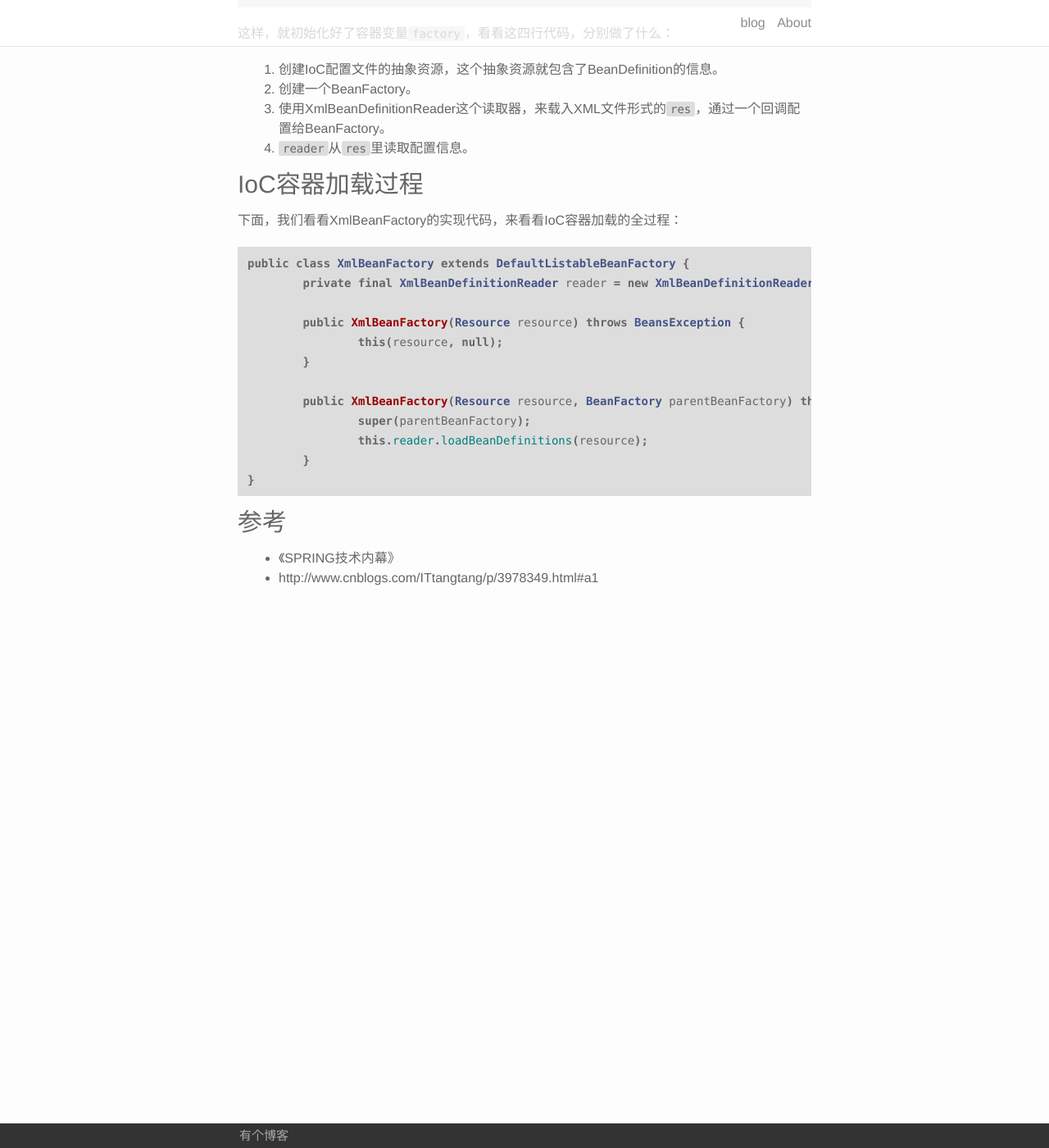
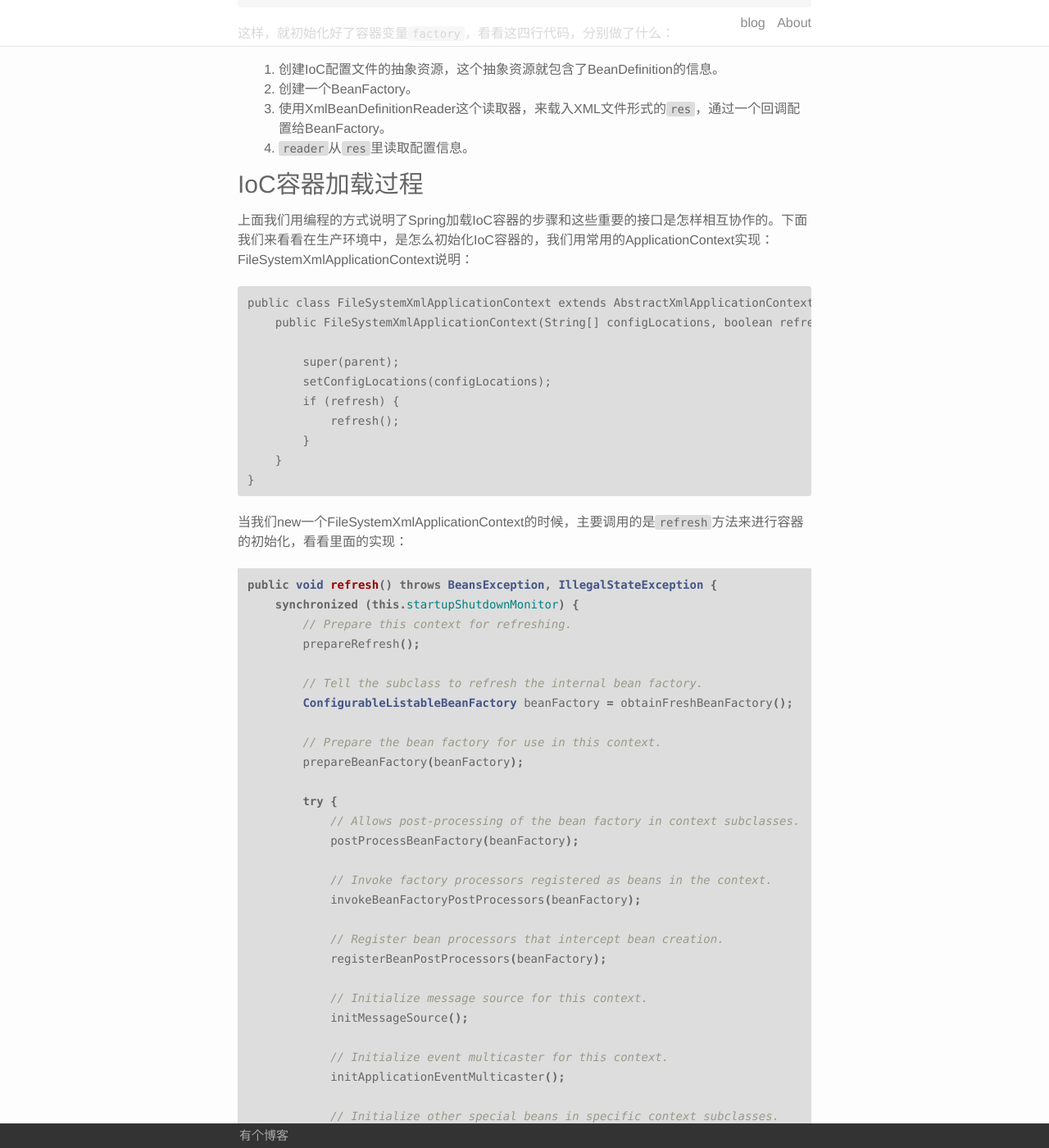
Before and after one commit to afghl/afghl.github.io, a Jekyll site: the page built from _posts/2017-06-11-java-spring-01-ioc.markdown, in a window 1280 px wide and 1400 px high, scrolled down 1729 px. Shown: the whole window at 82% size. Built offline with Jekyll 4.4.1, drawn with Linux system fonts in a browser that asks for light colours; some of the changed text lies outside the part shown.

Commit message:
add refresh methods

```diff
--- a/_posts/2017-06-11-java-spring-01-ioc.markdown
+++ b/_posts/2017-06-11-java-spring-01-ioc.markdown
@@ -66,27 +66,84 @@ reader.loadBeanDefinitions(res);
 3. 使用XmlBeanDefinitionReader这个读取器，来载入XML文件形式的`res`，通过一个回调配置给BeanFactory。
 4. `reader`从`res`里读取配置信息。
 
-
-
 ### IoC容器加载过程
 
-下面，我们看看XmlBeanFactory的实现代码，来看看IoC容器加载的全过程：
+上面我们用编程的方式说明了Spring加载IoC容器的步骤和这些重要的接口是怎样相互协作的。下面我们来看看在生产环境中，是怎么初始化IoC容器的，我们用常用的ApplicationContext实现：FileSystemXmlApplicationContext说明：
 
-~~~ java
-public class XmlBeanFactory extends DefaultListableBeanFactory {
-	private final XmlBeanDefinitionReader reader = new XmlBeanDefinitionReader(this);
+~~~ Java
+public class FileSystemXmlApplicationContext extends AbstractXmlApplicationContext {
+    public FileSystemXmlApplicationContext(String[] configLocations, boolean refresh, ApplicationContext parent) throws BeansException {
 
-	public XmlBeanFactory(Resource resource) throws BeansException {
-		this(resource, null);
-	}
-
-	public XmlBeanFactory(Resource resource, BeanFactory parentBeanFactory) throws BeansException {
-		super(parentBeanFactory);
-		this.reader.loadBeanDefinitions(resource);
-	}
+        super(parent);
+        setConfigLocations(configLocations);
+        if (refresh) {
+            refresh();
+        }
+    }
 }
 ~~~
 
+当我们new一个FileSystemXmlApplicationContext的时候，主要调用的是`refresh`方法来进行容器的初始化，看看里面的实现：
+
+~~~ java
+public void refresh() throws BeansException, IllegalStateException {
+    synchronized (this.startupShutdownMonitor) {
+        // Prepare this context for refreshing.
+        prepareRefresh();
+
+        // Tell the subclass to refresh the internal bean factory.
+        ConfigurableListableBeanFactory beanFactory = obtainFreshBeanFactory();
+
+        // Prepare the bean factory for use in this context.
+        prepareBeanFactory(beanFactory);
+
+        try {
+            // Allows post-processing of the bean factory in context subclasses.
+            postProcessBeanFactory(beanFactory);
+
+            // Invoke factory processors registered as beans in the context.
+            invokeBeanFactoryPostProcessors(beanFactory);
+
+            // Register bean processors that intercept bean creation.
+            registerBeanPostProcessors(beanFactory);
+
+            // Initialize message source for this context.
+            initMessageSource();
+
+            // Initialize event multicaster for this context.
+            initApplicationEventMulticaster();
+
+            // Initialize other special beans in specific context subclasses.
+            onRefresh();
+
+            // Check for listener beans and register them.
+            registerListeners();
+
+            // Instantiate all remaining (non-lazy-init) singletons.
+            finishBeanFactoryInitialization(beanFactory);
+
+            // Last step: publish corresponding event.
+            finishRefresh();
+        }
+
+        catch (BeansException ex) {
+            if (logger.isWarnEnabled()) {
+                logger.warn("Exception encountered during context initialization - " +
+                        "cancelling refresh attempt: " + ex);
+            }
+
+            // Destroy already created singletons to avoid dangling resources.
+            destroyBeans();
+
+            // Reset 'active' flag.
+            cancelRefresh(ex);
+
+            // Propagate exception to caller.
+            throw ex;
+        }
+    }
+}
+~~~
 
 
 
```
